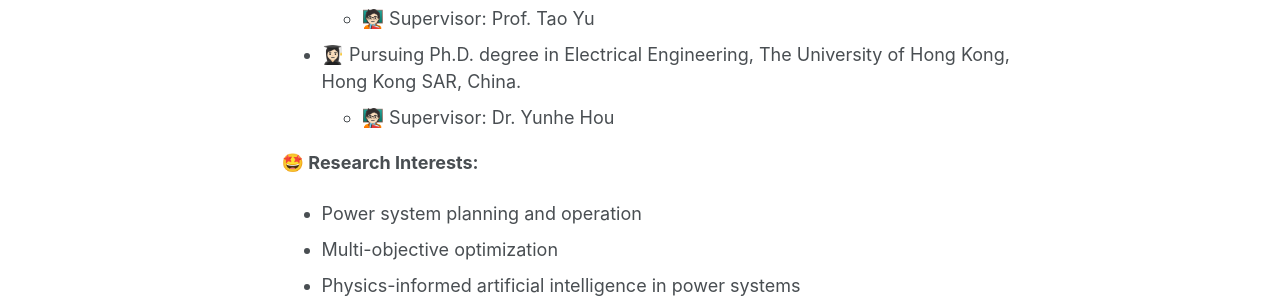
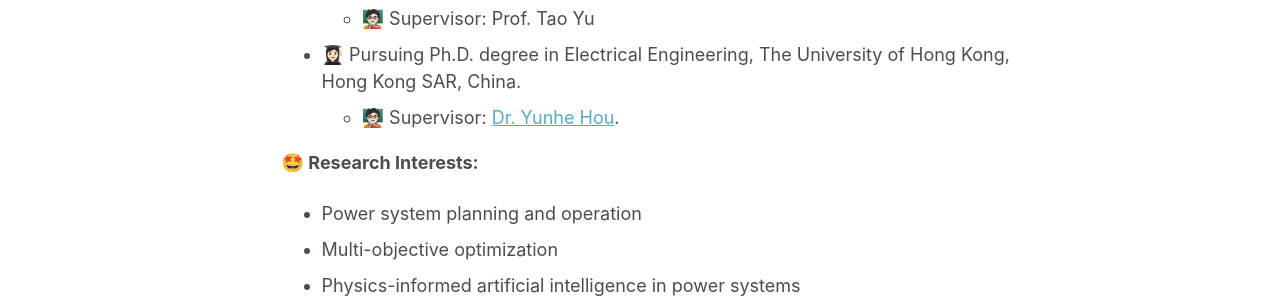
Before and after one commit to Yixuan-Chen0614/webpage-main, a Jekyll site: the page built from _pages/about.md, in a window 1280 px wide and 1037 px high. Shown: the part 531-831 px from the top of the window. Built offline with Jekyll 4.4.1, drawn with Linux system fonts in a browser that asks for light colours; part of the change alters nothing that is shown.

```diff
--- a/_pages/about.md
+++ b/_pages/about.md
@@ -18,7 +18,7 @@ I am currently pursuing the Ph.D degree in the Department of Electrical and Elec
 * 👩🏻‍🎓 M.Eng. in Electrical Engineering, College of Electric Power, Guangzhou, Guangdong, China, 2019
    * 🧑🏻‍🏫 Supervisor: Prof. Tao Yu
 * 👩🏻‍🎓 Pursuing Ph.D. degree in Electrical Engineering, The University of Hong Kong, Hong Kong SAR, China.
-   * 🧑🏻‍🏫 Supervisor: Dr. Yunhe Hou
+   * 🧑🏻‍🏫 Supervisor: [Dr. Yunhe Hou](https://www.eee.hku.hk/people/yhhou/).
 
 
 <b>🤩 Research Interests:</b>
```
